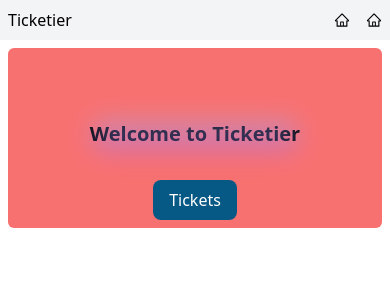
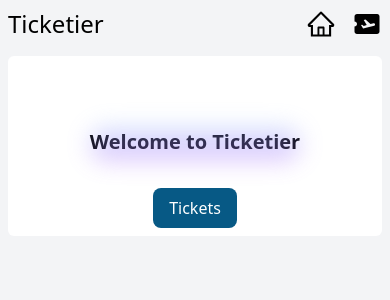
Before and after one commit to AleksandrPolishchuk/TicketierApp, a Next.js app in the folder frontend/ticketier-front-nextjs/: page / in a window 390 px wide. Shown: the top 300 px of the page. Built offline with nearby package versions, Linux system fonts and the light colour scheme.

Commit message:
add CustomSpinner for Loading Page

```diff
--- a/frontend/ticketier-front-nextjs/app/layout.tsx
+++ b/frontend/ticketier-front-nextjs/app/layout.tsx
@@ -13,7 +13,7 @@ export default function RootLayout({
 }) {
   return (
     <html lang="en">
-      <body className="bg-gray-100min-h-screen">
+      <body className="bg-gray-100 min-h-screen">
         <Navbar />
         <main>{children}</main>
       </body>
--- a/frontend/ticketier-front-nextjs/app/loading.tsx
+++ b/frontend/ticketier-front-nextjs/app/loading.tsx
@@ -1,5 +1,11 @@
+import CustomSpinner from "@/components/custom-spinner/CustomSpinner";
+
 const LoadingPage = () => {
-  return <div className="pageGeneralClass">LoadingPage</div>;
+  return (
+    <div className="pageGeneralClass">
+      <CustomSpinner />
+    </div>
+  );
 };
 
 export default LoadingPage;
--- a/frontend/ticketier-front-nextjs/components/navbar/Navbar.tsx
+++ b/frontend/ticketier-front-nextjs/components/navbar/Navbar.tsx
@@ -2,14 +2,16 @@ import Link from "next/link";
 import { AiOutlineHome } from "react-icons/ai";
 import { MdAirplaneTicket } from "react-icons/md";
 
+// I use Dynamic data for my Navbar menu
+// It is a better approach
 const menuItems = [
   { id: 1, label: "Home", route: "/", icon: <AiOutlineHome /> },
-  { id: 2, label: "Tickets", route: "/tickets", icon: <AiOutlineHome /> },
+  { id: 2, label: "Tickets", route: "/tickets", icon: <MdAirplaneTicket /> },
 ];
 
 const Navbar = () => {
   return (
-    <div className="bg-gray-100 flex justify-between items-center p-2 md:p-4 lg:px-8 lg:py-4 text-2x1">
+    <div className="bg-gray-100 flex justify-between items-center p-2 md:p-4 lg:px-8 lg:py-4 text-2xl">
       <div>
         <Link href="/">Ticketier</Link>
       </div>
@@ -17,7 +19,7 @@ const Navbar = () => {
         {menuItems.map((item) => (
           <Link key={item.id} href={item.route}>
             <span className="max-md:hidden">{item.label}</span>
-            <span className="md:hidden text-3x1">{item.icon}</span>
+            <span className="md:hidden text-3xl">{item.icon}</span>
           </Link>
         ))}
       </div>
--- a/frontend/ticketier-front-nextjs/styles/globals.css
+++ b/frontend/ticketier-front-nextjs/styles/globals.css
@@ -4,6 +4,6 @@
 
 @layer components {
     .pageGeneralClass {
-        @apply bg-red-400 m-2 p-2 md:m-4 md:p-4 lg:mx-8 lg:mt-4 lg:px-8 lg:py-4 rounded-md;
+        @apply bg-white m-2 p-2 md:m-4 md:p-4 lg:mx-8 lg:mt-4 lg:px-8 lg:py-4 rounded-md;
     }
 }
```
Also changed, not shown: 1 other file (tests, documents, lock files or other folders).
